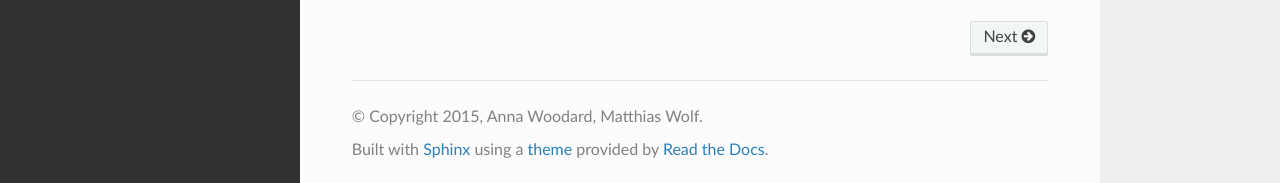
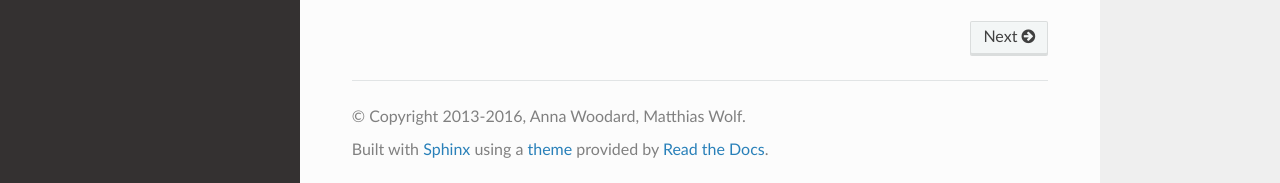
Before and after one commit to NDCMS/lobster, a Sphinx documentation site: the page built from docs/index.rst, in a window 1280 px wide and 950 px high. Shown: the part 764-947 px from the top of the window. Built offline with Sphinx 7.4.7 and the Read the Docs theme 2.0.0, drawn with Linux system fonts in a browser that asks for light colours.

Commit message:
Update copyright.

```diff
--- a/docs/conf.py
+++ b/docs/conf.py
@@ -55,7 +55,7 @@ master_doc = 'index'
 
 # General information about the project.
 project = u'Lobster'
-copyright = u'2015, Anna Woodard, Matthias Wolf'
+copyright = u'2013-2016, Anna Woodard, Matthias Wolf'
 author = u'Anna Woodard, Matthias Wolf'
 
 # The version info for the project you're documenting, acts as replacement for
```
